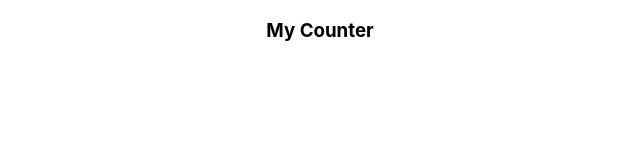
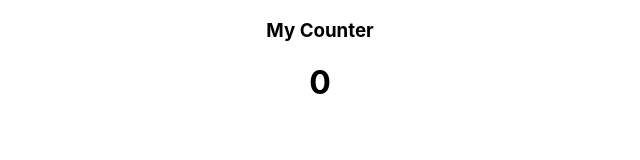
Before and after one commit to Hafizalimi7/Counter, a React (Create React App) app: page / in a window 1280 px wide. Shown: the top 160 px of the page, without its empty margins (320-960 px from the left). Built offline with nearby package versions, Linux system fonts and the light colour scheme.

Commit message:
Second passing test
*renders threw page to see the the starting value of the counter 0

```diff
--- a/src/components/counter.js
+++ b/src/components/counter.js
@@ -4,6 +4,9 @@ function Counter() {
   return (
     <div>
       <h3 data-testid="header">My Counter</h3>
+        <div>
+          <h1 data-testid="counter">0</h1>
+        </div>
     </div>
   );
 }
```
Also changed, not shown: 1 other file (tests, documents, lock files or other folders).
